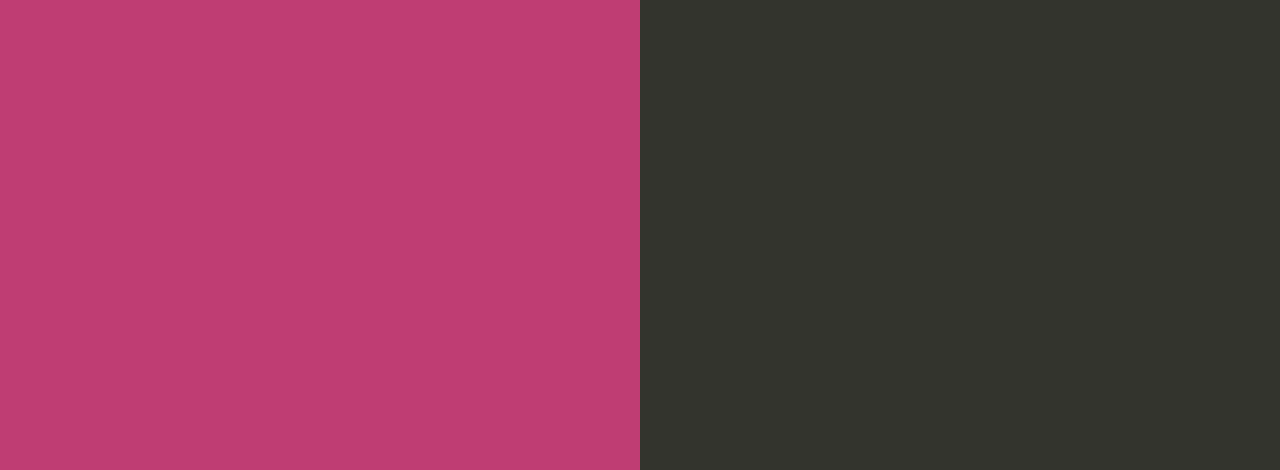
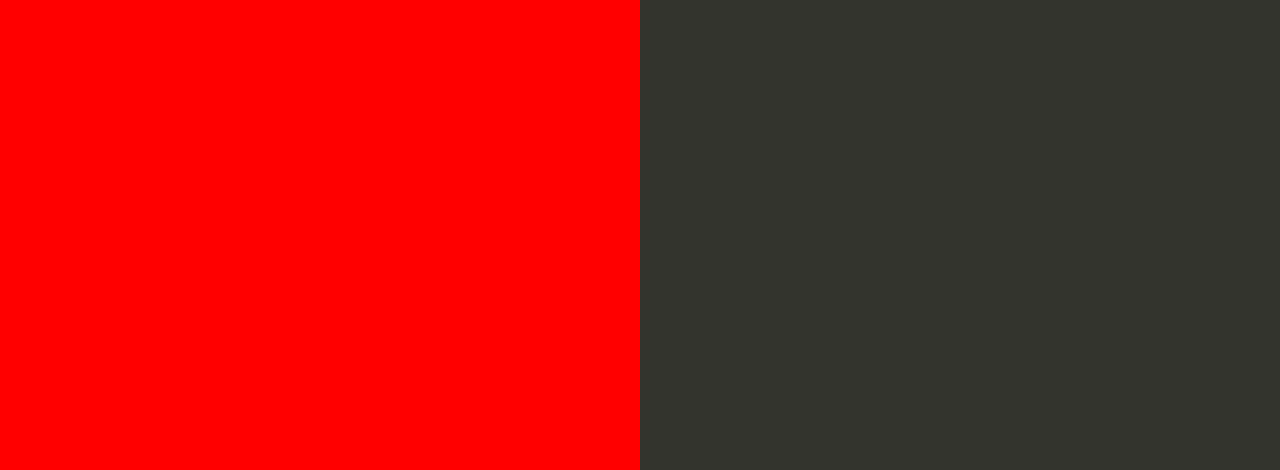
Before and after one commit to porwat/sample-nodejs-app, a website: page index.html in a window 1280 px wide. Shown: the part 330-800 px from the top of the page. Drawn offline with Linux system fonts and the light colour scheme.

Commit message:
change bgcolor to red

```diff
--- a/index.html
+++ b/index.html
@@ -35,7 +35,7 @@
 
         text-align: right;
         padding-top: 11em;
-        background-color: #bf3d73;
+        background-color: red;
 
       }
       .textColumn p {
```
